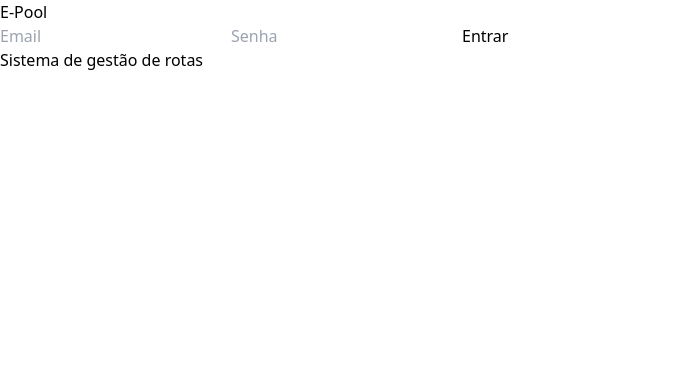
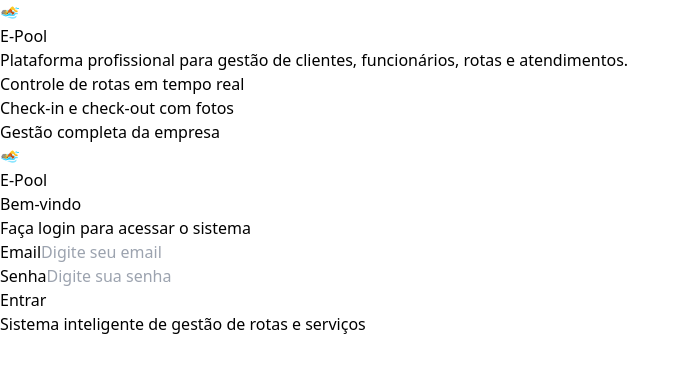
Before and after one commit to TiagoAlves83Rp/EpoolApp, a Next.js app: page / in a window 1280 px wide. Shown: the top 372 px of the page, without its empty margins (0-689 px from the left). Built offline with nearby package versions, Linux system fonts and the light colour scheme.

Commit message:
ajustes login

```diff
--- a/app/(public)/page.tsx
+++ b/app/(public)/page.tsx
@@ -37,7 +37,7 @@ export default function LoginPage() {
           return
         }
 
-        // 🔀 REDIRECIONAMENTO CORRETO
+        // 🔀 REDIRECIONAMENTO
         if (usuario.tipo === 'super_admin') {
           window.location.href = '/superadmin/dashboard'
         } else if (usuario.tipo === 'admin') {
@@ -106,50 +106,147 @@ export default function LoginPage() {
     }
   }
 
-  // ⏳ LOADING INICIAL
+  // ⏳ LOADING
   if (loading) {
     return (
-      <div className="flex items-center justify-center h-screen bg-gray-100">
-        <p>Verificando sessão...</p>
+      <div className="min-h-screen flex items-center justify-center bg-slate-100">
+        <div className="bg-white px-8 py-6 rounded-2xl shadow-lg">
+          <p className="text-gray-700 font-medium">
+            Verificando sessão...
+          </p>
+        </div>
       </div>
     )
   }
 
   return (
-    <div className="flex items-center justify-center h-screen bg-gradient-to-br from-blue-900 to-blue-500">
+    <div className="min-h-screen flex">
 
-      <div className="bg-white p-8 rounded-2xl shadow-lg w-80">
+      {/* LADO ESQUERDO */}
+      <div className="hidden lg:flex lg:w-1/2 bg-gradient-to-br from-blue-950 via-blue-900 to-blue-700 relative overflow-hidden">
 
-        <h1 className="text-2xl font-bold mb-6 text-center text-gray-800">
+        <div className="absolute inset-0 bg-black/10"></div>
+
+        <div className="relative z-10 flex flex-col justify-center px-16 text-white">
+
+          <div className="mb-8">
+            <div className="w-16 h-16 rounded-2xl bg-white/10 backdrop-blur flex items-center justify-center text-3xl mb-6">
+              🏊
+            </div>
+
+            <h1 className="text-5xl font-bold leading-tight">
               E-Pool
             </h1>
 
+            <p className="text-blue-100 text-lg mt-4 max-w-md leading-relaxed">
+              Plataforma profissional para gestão de clientes, funcionários, rotas e atendimentos.
+            </p>
+          </div>
+
+          <div className="space-y-4 text-blue-100">
+
+            <div className="flex items-center gap-3">
+              <div className="w-2 h-2 rounded-full bg-blue-300"></div>
+              <span>Controle de rotas em tempo real</span>
+            </div>
+
+            <div className="flex items-center gap-3">
+              <div className="w-2 h-2 rounded-full bg-blue-300"></div>
+              <span>Check-in e check-out com fotos</span>
+            </div>
+
+            <div className="flex items-center gap-3">
+              <div className="w-2 h-2 rounded-full bg-blue-300"></div>
+              <span>Gestão completa da empresa</span>
+            </div>
+
+          </div>
+
+        </div>
+
+      </div>
+
+      {/* LADO DIREITO */}
+      <div className="w-full lg:w-1/2 flex items-center justify-center bg-gray-100 px-4">
+
+        <div className="w-full max-w-md">
+
+          <div className="bg-white rounded-3xl shadow-2xl p-8 border border-gray-100">
+
+            {/* MOBILE LOGO */}
+            <div className="lg:hidden text-center mb-8">
+              <div className="w-16 h-16 mx-auto rounded-2xl bg-blue-700 text-white flex items-center justify-center text-3xl mb-4">
+                🏊
+              </div>
+
+              <h1 className="text-3xl font-bold text-gray-800">
+                E-Pool
+              </h1>
+            </div>
+
+            <div className="mb-8">
+
+              <h2 className="text-2xl font-bold text-gray-800 mb-2">
+                Bem-vindo
+              </h2>
+
+              <p className="text-gray-500">
+                Faça login para acessar o sistema
+              </p>
+
+            </div>
+
+            <div className="space-y-4">
+
+              <div>
+                <label className="block text-sm font-medium text-gray-700 mb-1">
+                  Email
+                </label>
+
                 <input
-          className="w-full border p-2 mb-3 rounded"
-          placeholder="Email"
+                  type="email"
+                  placeholder="Digite seu email"
                   value={email}
                   onChange={e => setEmail(e.target.value)}
+                  className="w-full border border-gray-300 bg-white rounded-xl px-4 py-3 outline-none focus:ring-2 focus:ring-blue-500 focus:border-blue-500 transition"
                 />
+              </div>
+
+              <div>
+                <label className="block text-sm font-medium text-gray-700 mb-1">
+                  Senha
+                </label>
 
                 <input
                   type="password"
-          className="w-full border p-2 mb-4 rounded"
-          placeholder="Senha"
+                  placeholder="Digite sua senha"
                   value={password}
                   onChange={e => setPassword(e.target.value)}
+                  className="w-full border border-gray-300 bg-white rounded-xl px-4 py-3 outline-none focus:ring-2 focus:ring-blue-500 focus:border-blue-500 transition"
                 />
+              </div>
 
               <button
                 onClick={login}
                 disabled={logando}
-          className="w-full bg-blue-600 text-white p-2 rounded hover:bg-blue-700 transition"
+                className="w-full bg-blue-700 hover:bg-blue-800 disabled:bg-blue-400 text-white font-semibold py-3 rounded-xl transition duration-200 shadow-md"
               >
                 {logando ? 'Entrando...' : 'Entrar'}
               </button>
 
-        <p className="text-xs text-gray-400 text-center mt-4">
-          Sistema de gestão de rotas
+            </div>
+
+            <div className="mt-8 pt-6 border-t border-gray-100">
+
+              <p className="text-center text-sm text-gray-400">
+                Sistema inteligente de gestão de rotas e serviços
               </p>
+
+            </div>
+
+          </div>
+
+        </div>
 
       </div>
 
```
Lines whose indentation alone changed are shown as unchanged.
